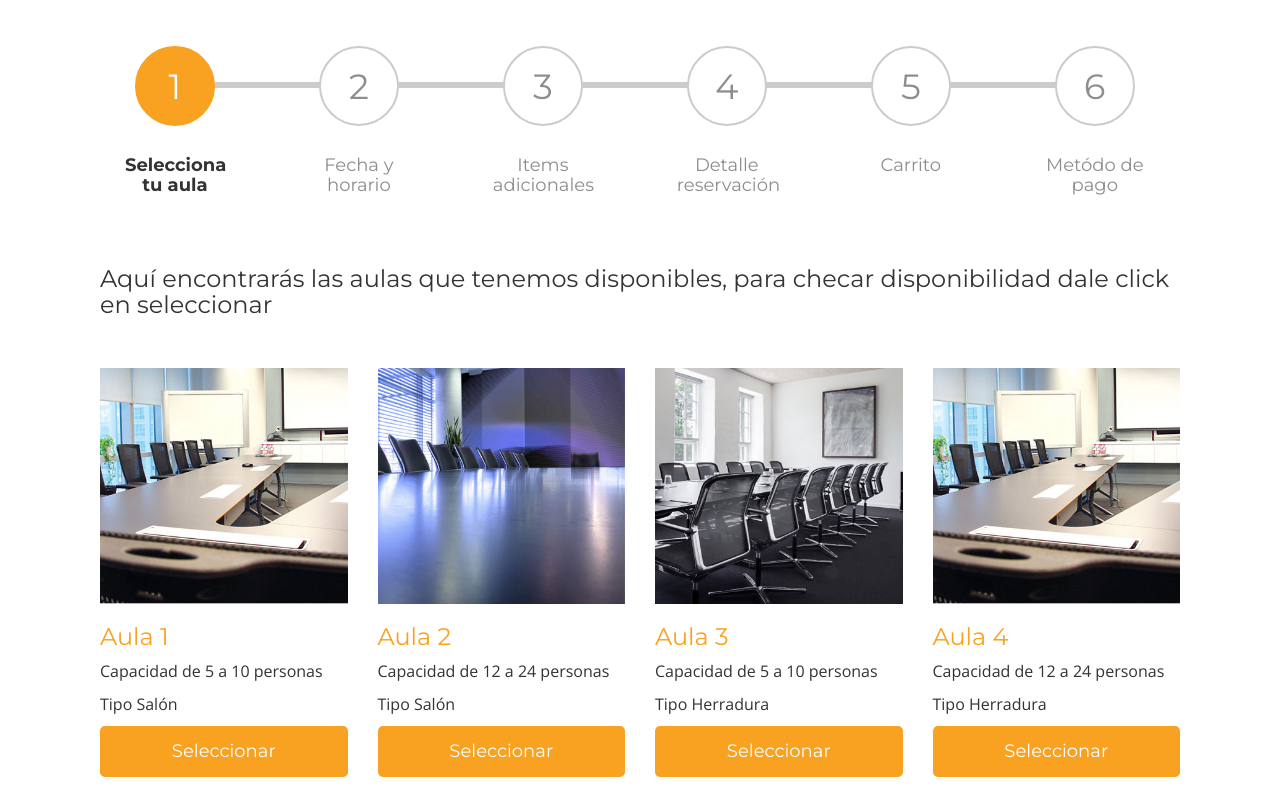
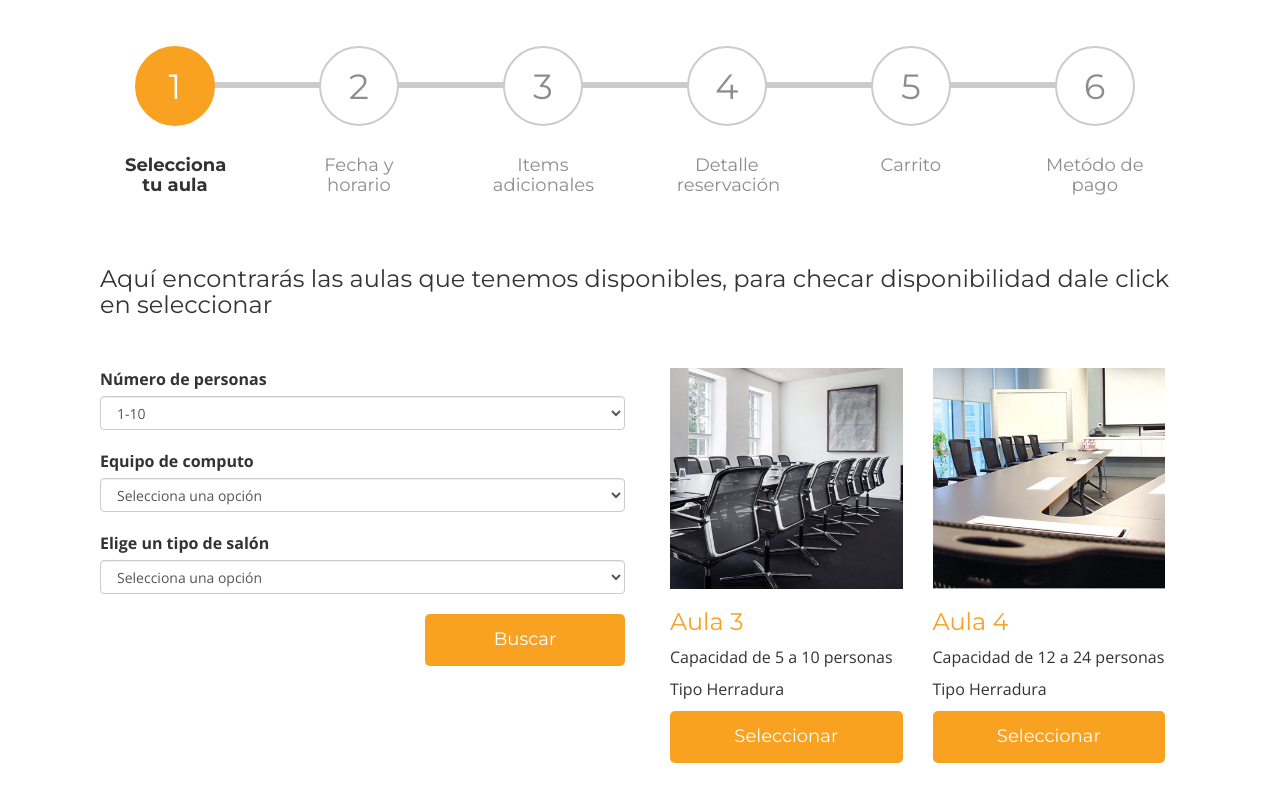
Before and after one commit to fabledag/batch8, a website: page reservacion.html in a window 1280 px wide. Shown: the part 167-952 px from the top of the page. Drawn offline with nearby package versions, Linux system fonts and the light colour scheme; some packages are replaced by stand-ins of ours.

Commit message:
reservacion

```diff
--- a/reservacion.html
+++ b/reservacion.html
@@ -110,33 +110,54 @@
                             </div>
 
                             <div class="row">
-                                <div class="col-md-3 aulas" id="aula1">
-                                    <img src="sources/images/img_paquete01.jpg" alt="">
-                                    <h3>Aula 1</h3>
-                                    <p>Capacidad de 5 a 10 personas</p>
-                                    <p>Tipo Salón</p>
-                                    <a href="#" class="btn-general btn-generalOrange">Seleccionar</a>
+                                <div class="col-md-6 aulas" id="aula1">
+                                    <form action="">
+                                        <div class="form-group row" style="margin-bottom: 20px">
+                                            <label for="capacidad">Número de personas</label>
+                                            <select id="capacidad" class="form-control">
+                                                <option>1-10</option>
+                                                <option>10-12</option>
+                                                <option>12-20</option>
+                                                <option>20-24</option>
+                                                <option>24-30</option>
+                                            </select>
                                         </div>
-                                <div class="col-md-3 aulas" id="aula2">
-                                    <img src="sources/images/img_paquete02.jpg" alt="">
-                                    <h3>Aula 2</h3>
-                                    <p>Capacidad de 12 a 24 personas</p>
-                                    <p>Tipo Salón</p>
-                                    <a href="#" class="btn-general btn-generalOrange">Seleccionar</a>
+                                        <div class="form-group row" style="margin-bottom: 20px">
+                                            <label for="comp">Equipo de computo</label>
+                                            <select id="comp" class="form-control">
+                                                <option>Selecciona una opción</option>
+                                                <option>Con Computador</option>
+                                                <option>Sin computadora</option>
+                                            </select>
                                         </div>
-                                <div class="col-md-3 aulas" id="aula3">
+                                        <div class="form-group row" style="margin-bottom: 20px">
+                                            <label for="salon">Elige un tipo de salón</label>
+                                            <select id="salon" class="form-control">
+                                                <option>Selecciona una opción</option>
+                                                <option>Tipo salón de clases</option>
+                                                <option>Tipo herradura</option>
+                                                <option>Sala de conferencia</option>
+                                            </select>
+                                        </div>
+                                        <button class="btn-general btn-generalOrange pull-right" style="max-width: 200px"> Buscar</button>
+                                    </form>
+                                </div>
+
+                                <div class="col-md-6">
+                                    <div class="col-md-6 aulas" id="aula3">
                                         <img src="sources/images/img_paquete03.jpg" alt="">
                                         <h3>Aula 3</h3>
                                         <p>Capacidad de 5 a 10 personas</p>
                                         <p>Tipo Herradura</p>
                                         <a href="#" class="btn-general btn-generalOrange">Seleccionar</a>
                                     </div>
-                                <div class="col-md-3 aulas" id="aula4">
+                                    <div class="col-md-6 aulas" id="aula4">
                                         <img src="sources/images/img_paquete01.jpg" alt="">
                                         <h3>Aula 4</h3>
                                         <p>Capacidad de 12 a 24 personas</p>
                                         <p>Tipo Herradura</p>
                                         <a href="#" class="btn-general btn-generalOrange">Seleccionar</a>
+                                    </div>
                                 </div>
                             </div>
 
@@ -401,7 +422,9 @@
                             </div>
                             <div class="row">
                                 <div class="col-md-12 paypal">
+                                    <a href="https://www.paypal.com/" target="_blank">
                                         <img src="sources/images/img-paypal.jpg" alt="Paypal">
+                                    </a>
                                 </div>
                             </div>
                         </div>
@@ -410,7 +433,6 @@
             </div>
         </div>
     </section>
-
 <footer>
     <div class="container">
         <div class="row">
```
Lines whose indentation alone changed are shown as unchanged.
